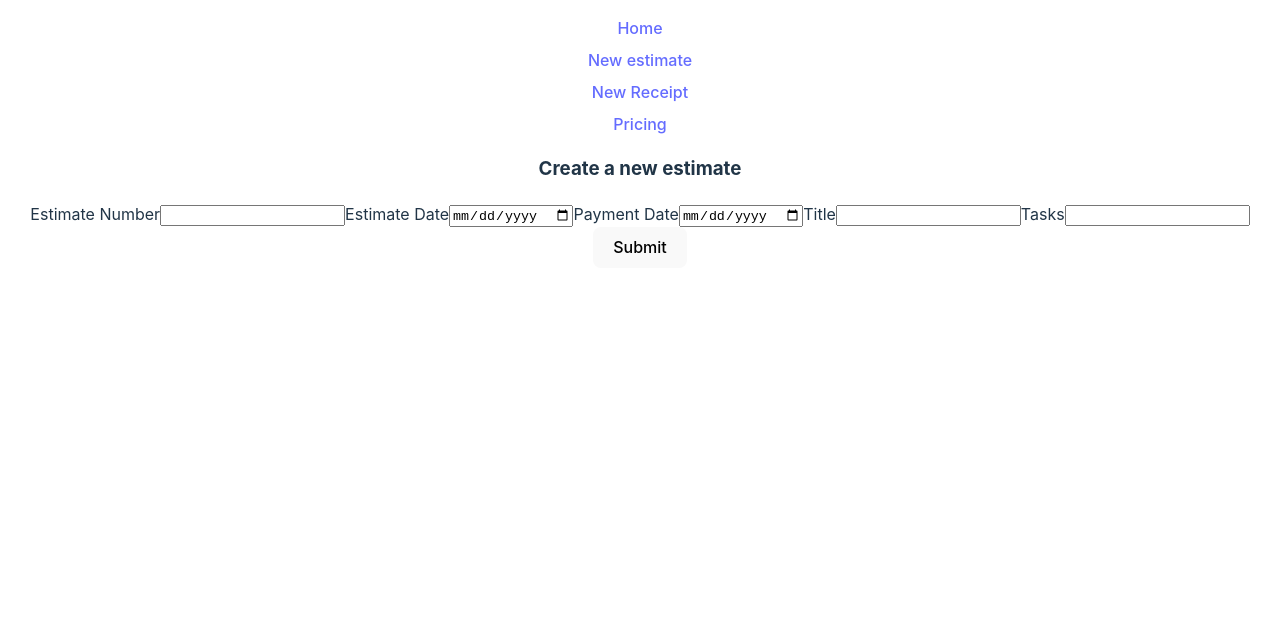
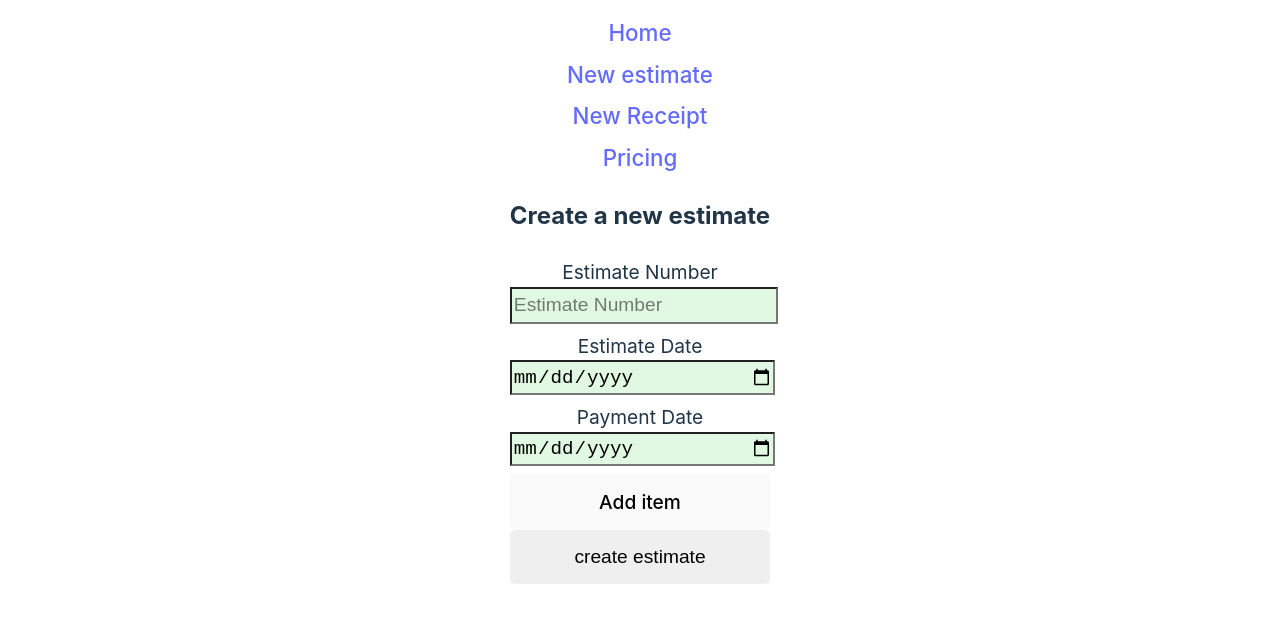
Before and after one commit to Pakibenji/receiptmaker, a React (Vite) app: page /new-estimate in a window 1280 px wide. Shown: the top 622 px of the page. Built offline with nearby package versions, Linux system fonts and the light colour scheme.

Commit message:
react hook form

```diff
--- a/src/App.css
+++ b/src/App.css
@@ -11,3 +11,13 @@
   grid-template-rows: repeat(4, 1fr);
   gap: 0.5rem;
 }
+
+h3 {
+  font-size: 1.5rem;
+}
+
+a,
+a:visited {
+  color: #777;
+  font-size: 1.4rem;
+}
--- /dev/null
+++ b/src/components/EstimateForm.module.css
@@ -0,0 +1,32 @@
+.form {
+  display: grid;
+  grid-template-rows: auto;
+  --font-size: 1.2rem;
+}
+
+.formlabel {
+  font-size: var(--font-size);
+}
+
+.forminput {
+  width: 100%;
+  height: 1.9rem;
+  font-size: var(--font-size);
+  background-color: rgb(225, 249, 226);
+  max-width: 25rem;
+  margin-bottom: 0.5rem;
+}
+
+.formerror {
+  color: red;
+  font-size: 0.9rem;
+}
+
+.formbutton {
+  border: none;
+  outline: none;
+  padding: 1rem;
+  border-radius: 5px;
+  font-size: var(--font-size);
+  cursor: pointer;
+}
--- a/src/components/EstimateForm.tsx
+++ b/src/components/EstimateForm.tsx
@@ -1,51 +1,110 @@
-import { useForm, SubmitHandler } from "react-hook-form";
+import { useForm, SubmitHandler, useFieldArray } from "react-hook-form";
 import { Estimate } from "../App";
+import styles from "./EstimateForm.module.css";
 export default function EstimateForm() {
   const {
     register,
     handleSubmit,
     formState: { errors },
+    control,
   } = useForm<Estimate>();
 
+  const { fields, append, remove } = useFieldArray({
+    name: "tasks",
+    control,
+  });
+
   const onSubmit: SubmitHandler<Estimate> = (data) => console.log(data);
+
   return (
-    <form onSubmit={handleSubmit(onSubmit)}>
-      <label htmlFor="estimateNumber">Estimate Number</label>
+    // eslint-disable-next-line @typescript-eslint/no-misused-promises
+    <form onSubmit={handleSubmit(onSubmit)} className={styles.form}>
+      <label htmlFor="estimateNumber" className={styles.formlabel}>
+        Estimate Number
+      </label>
       <input
+        className={styles.forminput}
         type="text"
+        placeholder="Estimate Number"
         id="estimateNumber"
         {...register("estimateNumber", { required: true })}
       />
-      {errors.estimateNumber && <span>This field is required</span>}
-      <label htmlFor="estimateDate">Estimate Date</label>
+      {errors.estimateNumber && (
+        <span className={styles.formerror}>
+          Please, enter an estimate number
+        </span>
+      )}
+      <label htmlFor="estimateDate" className={styles.formlabel}>
+        Estimate Date
+      </label>
       <input
+        className={styles.forminput}
         type="date"
         id="estimateDate"
         {...register("estimateDate", { required: true })}
       />
-      {errors.estimateDate && <span>This field is required</span>}
-      <label htmlFor="paymentDate">Payment Date</label>
+      {errors.estimateDate && (
+        <span className={styles.formerror}>Please, enter an estimate date</span>
+      )}
+      <label htmlFor="paymentDate" className={styles.formlabel}>
+        Payment Date
+      </label>
       <input
+        className={styles.forminput}
         type="date"
         id="paymentDate"
         {...register("paymentDate", { required: true })}
       />
-      {errors.paymentDate && <span>This field is required</span>}
-      <label htmlFor="title">Title</label>
+      {errors.paymentDate && (
+        <span className={styles.formerror}>Please, enter a payment date</span>
+      )}
+      {fields.map((field, index) => {
+        return (
+          <div key={field.id}>
+            <section className={styles.task}>
+              <div>
+                <label htmlFor="taskReference" className={styles.formlabel}>
+                  Item Reference
+                </label>
+                <input
+                  className={styles.forminput}
+                  type="text"
+                  placeholder="Item Reference"
+                  id="taskReference"
+                  {...register(`tasks.${index}.reference` as const, {
+                    required: true,
+                  })}
+                />
+                <div className={styles.formerror}>
+                  {errors?.tasks?.[index]?.reference &&
+                    "Please, enter a reference"}
+                </div>
+              </div>
+            </section>
+          </div>
+        );
+      })}
+      <button
+        className={styles.formbutton}
+        type="button"
+        onClick={() =>
+          append({
+            reference: "12345",
+            description: "test",
+            quantity: 1,
+            unitPrice: 1,
+            vat: 1,
+            deposit: 1,
+          })
+        }
+      >
+        Add item
+      </button>
       <input
-        type="text"
-        id="title"
-        {...register("title", { required: true })}
+        className={styles.formbutton}
+        type="submit"
+        value="create estimate"
       />
-      {errors.title && <span>This field is required</span>}
-      <label htmlFor="tasks">Tasks</label>
-      <input
-        type="text"
-        id="tasks"
-        {...register("tasks", { required: true })}
-      />
-      {errors.tasks && <span>This field is required</span>}
-      <button type="submit">Submit</button>
     </form>
   );
 }
--- a/src/index.css
+++ b/src/index.css
@@ -67,3 +67,9 @@ button:focus-visible {
     background-color: #f9f9f9;
   }
 }
+
+input::placeholder {
+  font-weight: 500;
+  opacity: 0.5;
+  color: rgb(0, 0, 0);
+}
```
